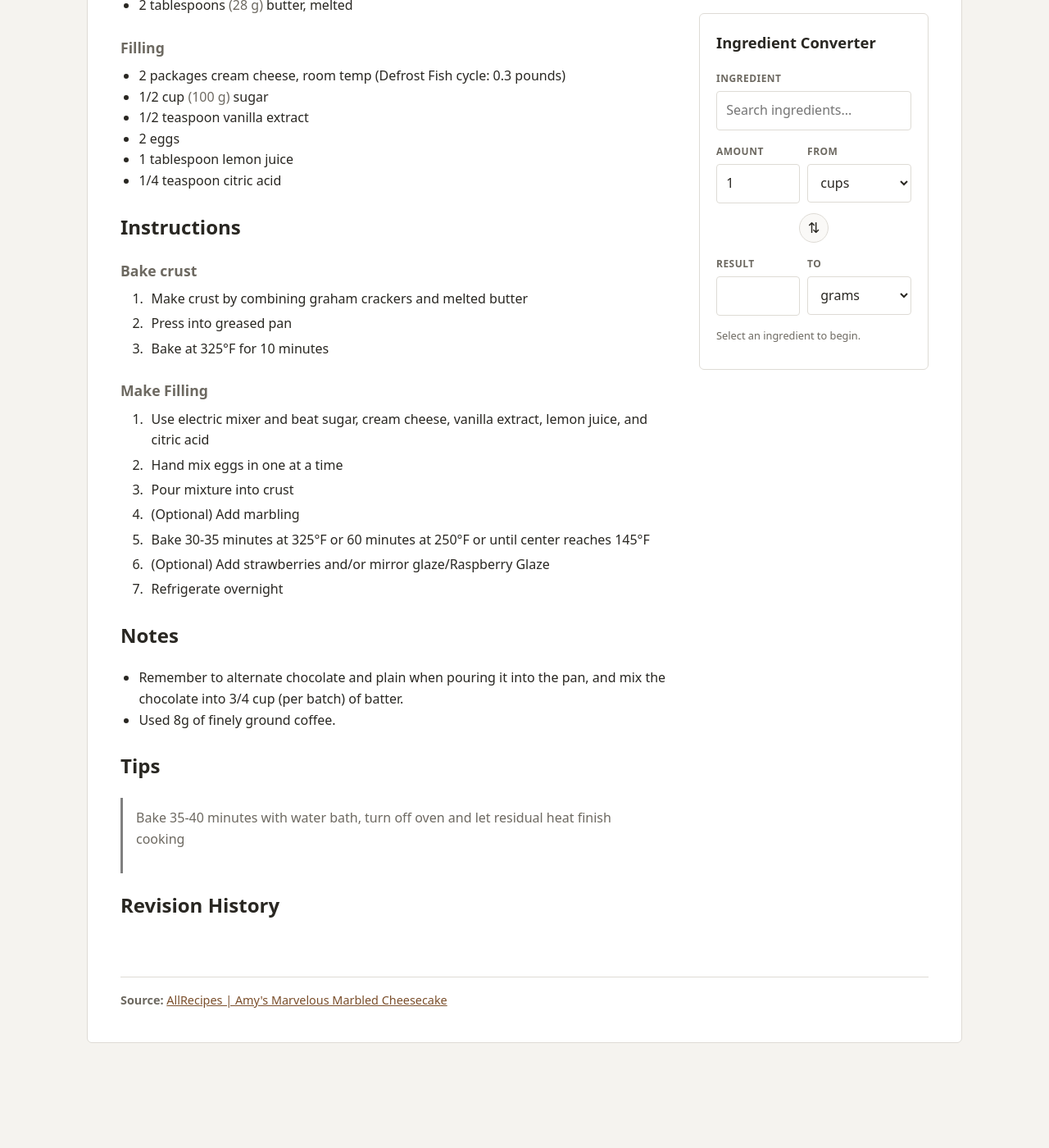
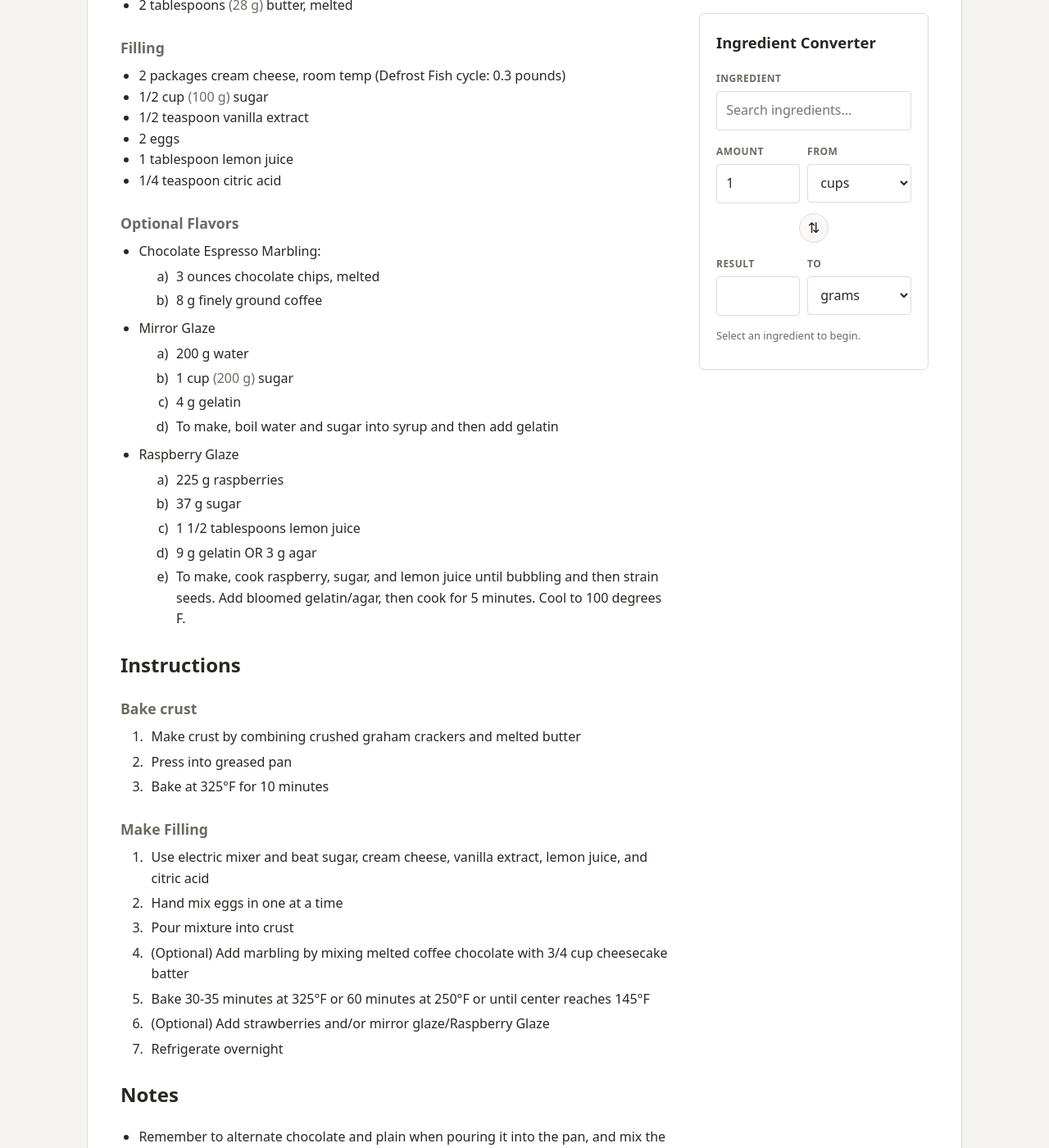
Before and after one commit to sundaycake/recipes, a Jekyll site: the page built from _recipes/cheesecake.md, in a window 1280 px wide and 1400 px high, scrolled down 884 px. Shown: the whole window at 82% size. Built offline with Jekyll 4.4.1, drawn with Linux system fonts in a browser that asks for light colours; before the commit the page ends 2220 px from its top, so only the background shows below that; some of the changed text lies outside the part shown.

Commit message:
Update cheesecake.md

```diff
--- a/_recipes/cheesecake.md
+++ b/_recipes/cheesecake.md
@@ -41,10 +41,26 @@ source_url: https://www.allrecipes.com/recipe/25564/amys-marvelous-marbled-chees
 - 1 Tbsp lemon juice
 - 1/4 tsp citric acid
 
+### Optional Flavors
+- Chocolate Espresso Marbling:
+  1. 3 ounces chocolate chips, melted
+  2. 8 g finely ground coffee
+- Mirror Glaze
+  1. 200 g water
+  2. 1 cup sugar
+  3. 4 g gelatin
+  4. To make, boil water and sugar into syrup and then add gelatin
+- Raspberry Glaze
+  1. 225 g raspberries
+  2. 37 g sugar
+  3. 1.5 tablespoons lemon juice
+  4. 9 g gelatin OR 3 g agar
+  5. To make, cook raspberry, sugar, and lemon juice until bubbling and then strain seeds. Add bloomed gelatin/agar, then cook for 5 minutes. Cool to 100 degrees F.
+
 ## Instructions
 
 ### Bake crust
-1. Make crust by combining graham crackers and melted butter
+1. Make crust by combining crushed graham crackers and melted butter
 2. Press into greased pan
 3. Bake at 325°F for 10 minutes
 
@@ -52,7 +68,7 @@ source_url: https://www.allrecipes.com/recipe/25564/amys-marvelous-marbled-chees
 1. Use electric mixer and beat sugar, cream cheese, vanilla extract, lemon juice, and citric acid
 2. Hand mix eggs in one at a time
 3. Pour mixture into crust
-4. (Optional) Add marbling
+4. (Optional) Add marbling by mixing melted coffee chocolate with 3/4 cup cheesecake batter
 5. Bake 30-35 minutes at 325°F or 60 minutes at 250°F or until center reaches 145°F
 6. (Optional) Add strawberries and/or mirror glaze/Raspberry Glaze
 7. Refrigerate overnight
```
Also changed, not shown: other parts of _recipes/cheesecake.md (+1 -1 lines).
